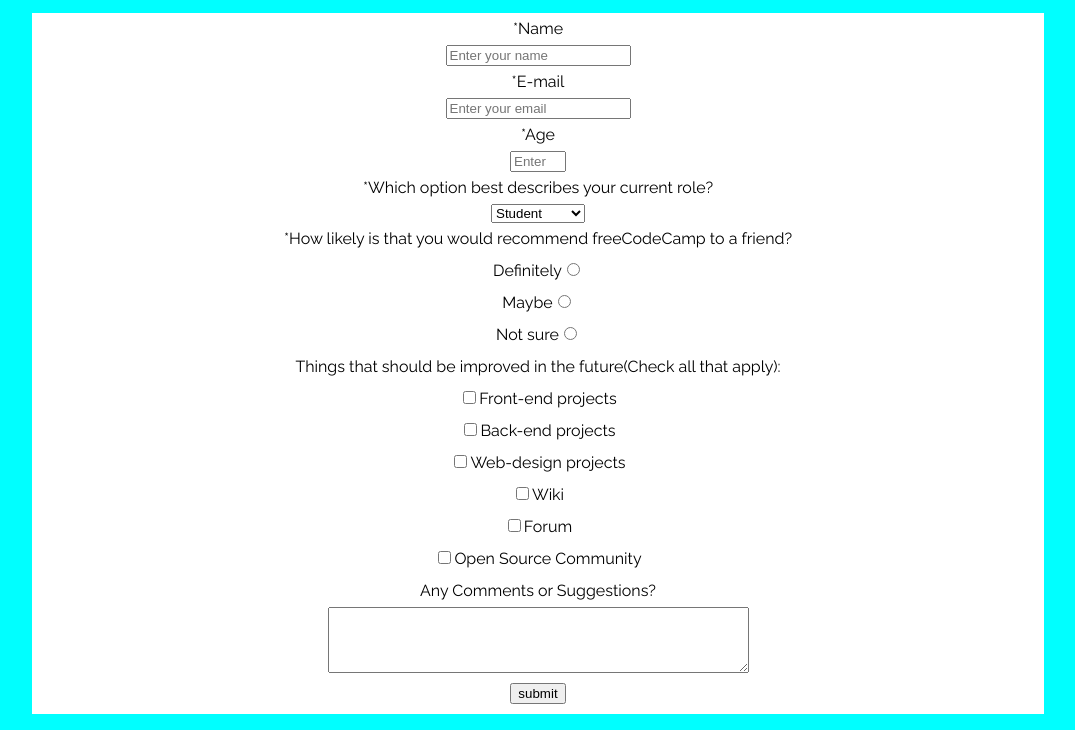
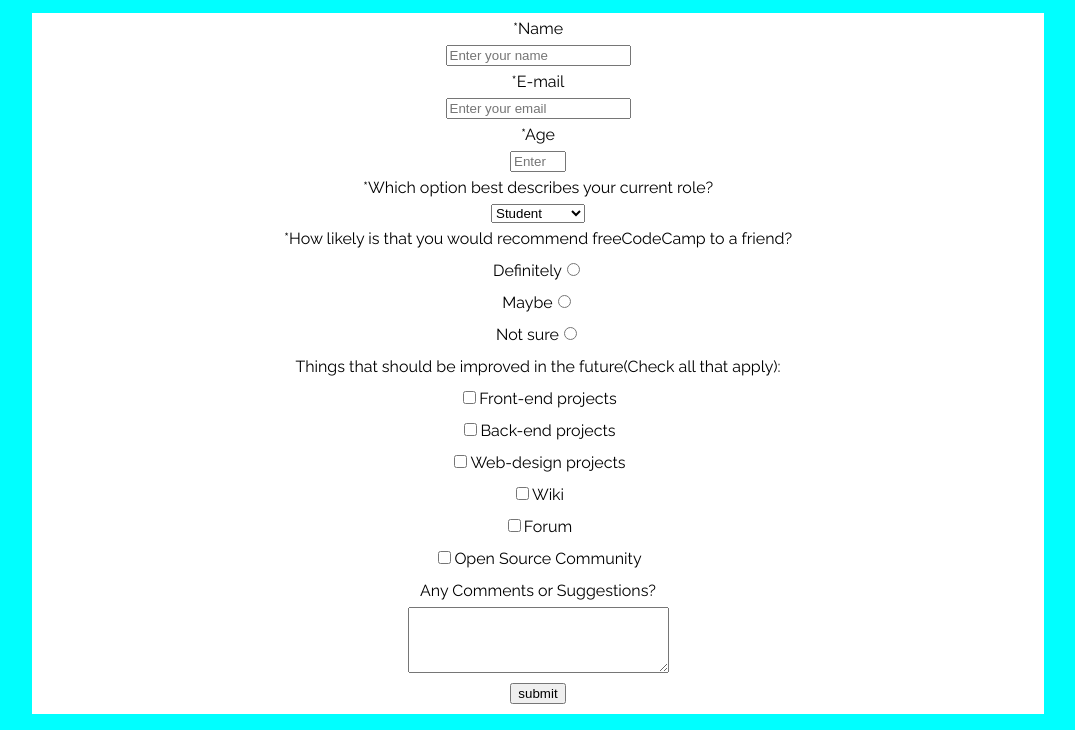
Before and after one commit to IVAN-URBACZKA/FRONT-END-Responsive-Web-Design-Projects---Build-a-Survey-Form, a plain HTML site: page index.html in a window 1280 px wide. Shown: the part 88-818 px from the top of the page, without its empty margins (102-1177 px from the left). Drawn offline with Linux system fonts and the light colour scheme.

Commit message:
Update index.html

```diff
--- a/index.html
+++ b/index.html
@@ -77,7 +77,7 @@
 
     <div class="vertical">
 
-        <label class="vertical" for="comment">Any Comments or Suggestions?<textarea rows="4" cols="50" id="comment"></textarea></label>
+        <label class="vertical" for="comment">Any Comments or Suggestions?<textarea rows="4" cols="30" id="comment"></textarea></label>
 
     </div>
 
```
